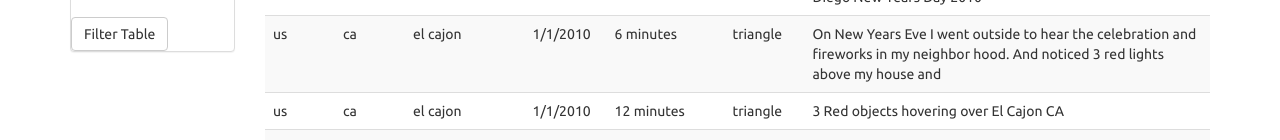
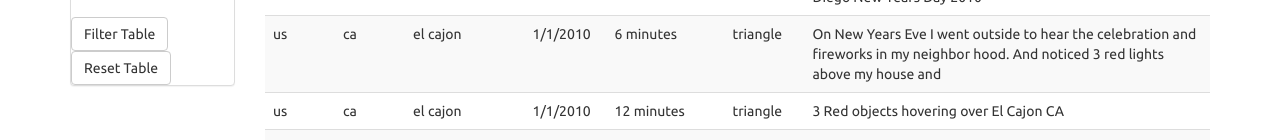
Before and after one commit to Eamado18/javascript-challenge, a plain HTML site: page UFO-level-1/index.html in a window 1280 px wide. Shown: the part 798-938 px from the top of the page. Drawn offline with nearby package versions, Linux system fonts and the light colour scheme.

Commit message:
Update index.html

```diff
--- a/UFO-level-1/index.html
+++ b/UFO-level-1/index.html
@@ -42,6 +42,7 @@
                     </ul>
                   </div>
                   <button id="filter-btn" type="button" class="btn btn-default">Filter Table</button>
+                  <button id="reset-btn" type="reset" class="btn btn-default">Reset Table</button>
                 </form>
               </div>
             </div>
```
